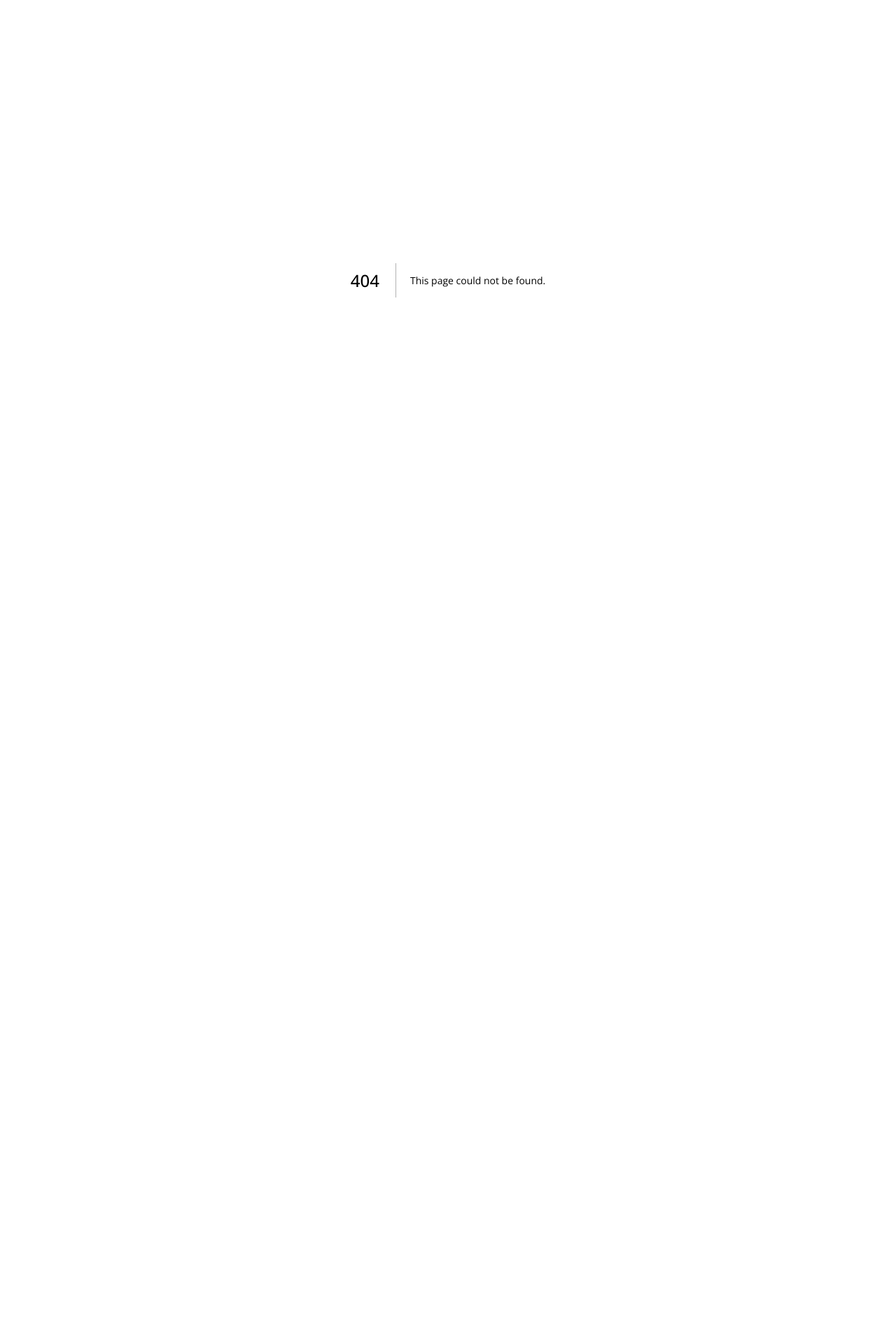
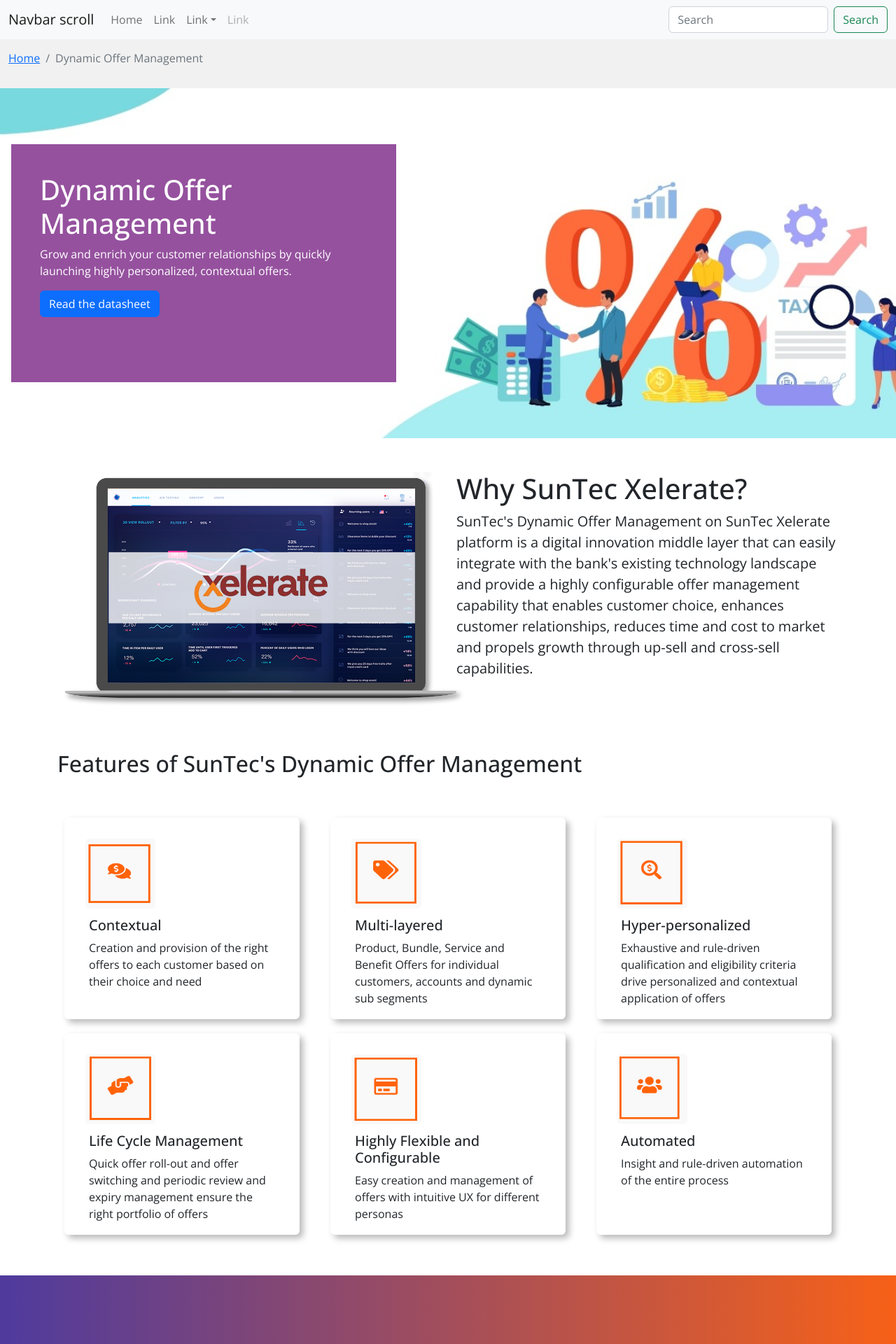
Before and after one commit to jalal1985khan/suntec, a Next.js app: page /relationship-based-pricing-managemen in a window 1280 px wide. Before the commit this address had no page. Shown: the top 1920 px of the page at 70% size. Before the commit the page ends 800 px from the top, so only its background shows below. Built offline with nearby package versions, Linux system fonts and the light colour scheme.

Commit message:
changed quot and apos

```diff
--- a/components/Footer.js
+++ b/components/Footer.js
@@ -14,11 +14,11 @@
 <li><Link href="/enterprise-product-management">Enterprise Product Management</Link></li>
 <li><Link href="/dynamic-offer-management">Dynamic Offer Management</Link></li>
 <li><Link href="/deal-management">Deal Management</Link></li>
-<li><Link href="/financial-services">Relationship-Based Pricing Management</Link></li>
-<li><Link href="/financial-services">Enterprise Billing and Statements Management</Link></li>
-<li><Link href="/financial-services">Ecosystem Management and Monetisation</Link></li>
-<li><Link href="/financial-services">Benefits and Loyalty Management</Link></li>
-<li><Link href="/financial-services">Enterprise Indirect Taxation Management</Link></li>
+<li><Link href="/relationship-based-pricing-managemen">Relationship-Based Pricing Management</Link></li>
+<li><Link href="/enterprise-billing-and-statements-management">Enterprise Billing and Statements Management</Link></li>
+<li><Link href="/ecosystem-management-and-monetization">Ecosystem Management and Monetisation</Link></li>
+<li><Link href="/benefits-and-loyalty-management">Benefits and Loyalty Management</Link></li>
+<li><Link href="/enterprise-indirect-taxation-management">Enterprise Indirect Taxation Management</Link></li>
 
 </ul>
 </Col>
--- /dev/null
+++ b/pages/relationship-based-pricing-managemen.js
@@ -0,0 +1,289 @@
+import {Container,Row, Col,Image,Breadcrumb,Card, Button} from 'react-bootstrap';
+import Header from '../components/Header';
+import Footer from '../components/Footer';
+function LinksExample() {
+  return (
+<>
+<Header/>
+<Container fluid className="breadcum">
+<Breadcrumb >
+      <Breadcrumb.Item href="#">Home</Breadcrumb.Item>
+      <Breadcrumb.Item href="/dynamic-offer-management" active>
+      Dynamic Offer Management
+      </Breadcrumb.Item>
+    </Breadcrumb>
+</Container>
+<Container className="p-3 b-banner" fluid style={{
+      backgroundImage: `url("/images/dynamic_offer_management.jpg")`
+    }}>
+
+<Row>
+<Col>
+<div className="b-text">
+<h1>Dynamic Offer Management</h1>
+<p>Grow and enrich your customer relationships by quickly launching highly personalized, contextual offers.</p>
+<Button>Read the datasheet</Button>
+</div>
+</Col>
+<Col></Col>
+</Row>
+</Container>
+<Container>
+<Row className="d-flex flex-row mt-5 mb-5">
+<Col sm={6}>
+<img src="/images/xelerate.png" height="350"/>
+</Col>
+<Col sm={6}>
+<h2 className="fs-1">Why SunTec Xelerate?</h2>
+<p className="fs-5">SunTec&apos;s Dynamic Offer Management on SunTec Xelerate platform is a digital innovation middle layer that can easily integrate with the bank&apos;s existing technology landscape and provide a highly configurable offer management capability that enables customer choice, enhances customer relationships, reduces time and cost to market and propels growth through up-sell and cross-sell capabilities.</p>
+</Col>
+</Row>
+</Container>
+
+<Container className="mb-5">
+
+<h1 className="fs-2 mt-5 mb-5">Features of SunTec&apos;s Dynamic Offer Management</h1>
+<Row>
+<Col>
+<Card className="c_shadow" style={{height:18+ 'em'}}>
+      <Card.Img className="card-icon-left" src="/images/icon_1.png" />
+      <Card.Body className="c_body">
+        <Card.Title>Contextual</Card.Title>
+        <Card.Text>
+        Creation and provision of the right offers to each customer based on their choice and need
+        </Card.Text>
+      </Card.Body>
+    </Card>
+</Col>
+<Col>
+<Card className="c_shadow" style={{height:18+ 'em'}}>
+      <Card.Img className="card-icon-left" src="/images/icon_2.png" />
+      <Card.Body className="c_body">
+        <Card.Title>Multi-layered</Card.Title>
+        <Card.Text>
+        Product, Bundle, Service and Benefit Offers for individual customers, accounts and dynamic sub segments
+        </Card.Text>
+      </Card.Body>
+    </Card>
+</Col>
+<Col>
+<Card className="c_shadow" style={{height:18+ 'em'}}>
+      <Card.Img className="card-icon-left" src="/images/icon_3.png" />
+      <Card.Body className="c_body">
+        <Card.Title>Hyper-personalized</Card.Title>
+        <Card.Text>
+        Exhaustive and rule-driven qualification and eligibility criteria drive personalized and contextual application of offers
+        </Card.Text>
+      </Card.Body>
+    </Card>
+</Col>
+</Row>
+
+<Row>
+<Col>
+<Card className="c_shadow" style={{height:18+ 'em'}}>
+      <Card.Img className="card-icon-left" src="/images/icon_4.png" />
+      <Card.Body className="c_body">
+        <Card.Title>Life Cycle Management</Card.Title>
+        <Card.Text>
+        Quick offer roll-out and offer switching and periodic review and expiry management ensure the right portfolio of offers
+        </Card.Text>
+      </Card.Body>
+    </Card>
+</Col>
+<Col>
+<Card className="c_shadow" style={{height:18+ 'em'}}>
+      <Card.Img className="card-icon-left" src="/images/icon_5.png" />
+      <Card.Body className="c_body">
+        <Card.Title>Highly Flexible and Configurable</Card.Title>
+        <Card.Text>
+        Easy creation and management of offers with intuitive UX for different personas
+        </Card.Text>
+      </Card.Body>
+    </Card>
+</Col>
+<Col>
+<Card className="c_shadow" style={{height:18+ 'em'}}>
+      <Card.Img className="card-icon-left" src="/images/icon_6.png" />
+      <Card.Body className="c_body">
+        <Card.Title>Automated</Card.Title>
+        <Card.Text>
+        Insight and rule-driven automation of the entire process
+        </Card.Text>
+      </Card.Body>
+    </Card>
+</Col>
+</Row>
+</Container>
+<Container>
+</Container>
+<Container className="gra_color pt-3" fluid style={{height:45 + 'em'}}>
+<Row>
+  <Col className="center"><img src="/images/xelerate.png" height="300"/></Col>
+  <Col>
+  <h3 className="text-white fs-2">&quot;Enable customer centricity with the right solution to each customer&apos;s context and need&quot;</h3>
+<p className="text-white fs-5">Roll out contextual offers in real time with SunTec&apos;s Dynamic Offer Management</p>
+  <ul className="mt-5">
+   <li className="text-white fs-5"><strong>Offer orchestration like never before:</strong> Manage the entire offer development lifecycle in real time, from offer ideation via real-time customer transaction tracking, to simulation and testing, and finally offer fulfilment and tracking.</li>
+   <li className="text-white fs-5"><strong>Roll out offers in real time:</strong>Get an insight into customer behavior to roll out the right offers rapidly, thereby enhancing customer engagement and customer lifetime value and eliminating revenue leakage.</li>
+  </ul>
+  </Col>
+</Row>
+</Container>
+<Container className="mb-5">
+<h1 className="fs-2 mt-5 mb-5">Benefits</h1>
+<Row>
+<Col>
+<Card className="c_shadow" style={{height:15+ 'em'}}>
+      <Card.Img className="card-icon-left" src="/images/icon_4_1.png" />
+      <Card.Body className="c_body">
+        <Card.Text>
+        Drive customer choice by offering contextual solutions
+        </Card.Text>
+      </Card.Body>
+    </Card>
+</Col>
+<Col>
+<Card className="c_shadow" style={{height:15+ 'em'}}>
+<Card.Img className="card-icon-left" src="/images/icon_4_2.png" />
+      <Card.Body className="c_body">
+        <Card.Text>
+        Reduce time and cost to market of specific offers and campaigns
+        </Card.Text>
+      </Card.Body>
+    </Card>
+</Col>
+<Col>
+<Card className="c_shadow" style={{height:15+ 'em'}}>
+<Card.Img className="card-icon-left" src="/images/icon_4_3.png" />
+      <Card.Body className="c_body">
+        <Card.Text>
+        Drive overall relationship value through cross bundle offers and benefits
+        </Card.Text>
+      </Card.Body>
+    </Card>
+</Col>
+</Row>
+
+<Row>
+<Col>
+<Card className="c_shadow" style={{height:15+ 'em'}}>
+<Card.Img className="card-icon-left" src="/images/icon_4_4.png" />
+      <Card.Body className="c_body">
+        <Card.Text>
+        Improve quality of revenue through automated management of offers including enrolment/de-enrolment
+        </Card.Text>
+      </Card.Body>
+    </Card>
+</Col>
+<Col>
+<Card className="c_shadow" style={{height:15+ 'em'}}>
+<Card.Img className="card-icon-left" src="/images/icon_4_5.png" />
+      <Card.Body className="c_body">
+        <Card.Text>
+        Improve offer quality and breadth by co-innovating with third party partners
+        </Card.Text>
+      </Card.Body>
+    </Card>
+</Col>
+<Col>
+<Card className="c_shadow" style={{height:15+ 'em'}}>
+<Card.Img className="card-icon-left" src="/images/icon_4_6.png" />
+      <Card.Body className="c_body">
+        <Card.Text>
+        Empower front end staff to service customers through specific and personalized offers
+        </Card.Text>
+      </Card.Body>
+    </Card>
+</Col>
+</Row>
+<Row>
+<Col>
+<Card className="c_shadow" style={{height:15+ 'em'}}>
+<Card.Img className="card-icon-left" src="/images/icon_4_7.png" />
+      <Card.Body className="c_body">
+        <Card.Text>
+        Reduce operational and revenue risk through end-to-end automation
+        </Card.Text>
+      </Card.Body>
+    </Card>
+</Col>
+<Col></Col>
+<Col></Col>
+</Row>
+
+</Container>
+<Container className="wbg-gy text-center d-flex flex-column justify-content-center align-items-center" style={{height:10 + 'em'}}>
+<h1 className="fs-4">Know your customers better and deliver hyper personalized offerings with SunTec.</h1>
+<Button className="b-btn">Start a conversation</Button>
+</Container>
+<Container className="mb-5 mt-5 text-center">
+<h2>Our Latest Insights</h2>
+
+<Container>
+  <Row>
+    <Col>
+<Card style={{ width: '24rem' }}>
+      <Card.Img variant="top" src="holder.js/100px180?text=Image cap" />
+      <Card.Body>
+        <Card.Title>Card Title</Card.Title>
+        <Card.Text>
+          Some quick example text to build on the card title and make up the
+          bulk of the card&apos;s content.
+        </Card.Text>
+      </Card.Body>
+      <Card.Body>
+        <Card.Link href="#">Card Link</Card.Link>
+        <Card.Link href="#">Another Link</Card.Link>
+      </Card.Body>
+    </Card>
+    </Col>
+    <Col>
+<Card style={{ width: '24rem' }}>
+      <Card.Img variant="top" src="holder.js/100px180?text=Image cap" />
+      <Card.Body>
+        <Card.Title>Card Title</Card.Title>
+        <Card.Text>
+          Some quick example text to build on the card title and make up the
+          bulk of the card&apos;s content.
+        </Card.Text>
+      </Card.Body>
+      <Card.Body>
+        <Card.Link href="#">Card Link</Card.Link>
+        <Card.Link href="#">Another Link</Card.Link>
+      </Card.Body>
+    </Card>
+    </Col>
+    <Col>
+<Card style={{ width: '24rem' }}>
+      <Card.Img variant="top" src="holder.js/100px180?text=Image cap" />
+      <Card.Body>
+        <Card.Title>Card Title</Card.Title>
+        <Card.Text>
+          Some quick example text to build on the card title and make up the
+          bulk of the card&apos;s content.
+        </Card.Text>
+      </Card.Body>
+      <Card.Body>
+        <Card.Link href="#">Card Link</Card.Link>
+        <Card.Link href="#">Another Link</Card.Link>
+      </Card.Body>
+    </Card>
+    </Col>
+    </Row>
+
+</Container>
+
+
+
+</Container>
+
+
+<Footer/>
+</>
+
+
+  );
+}
+
+export default LinksExample;
```
